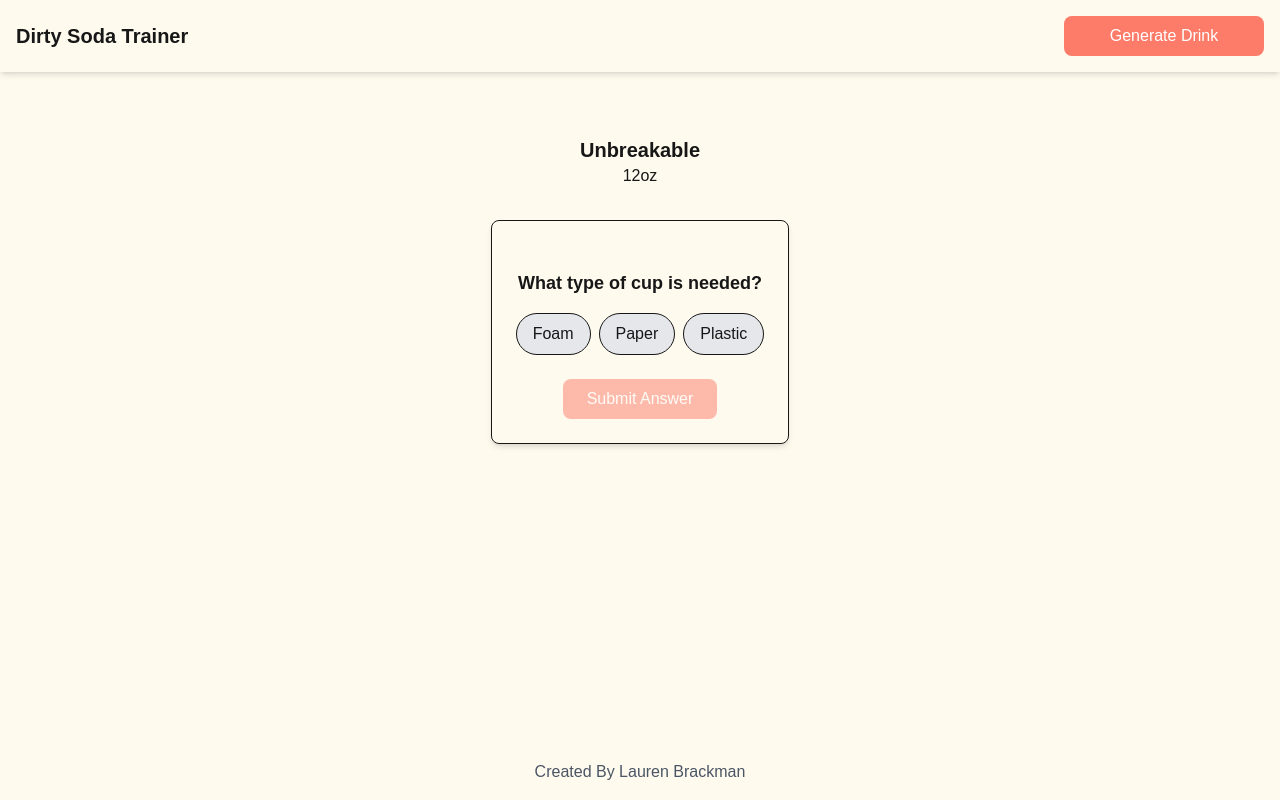
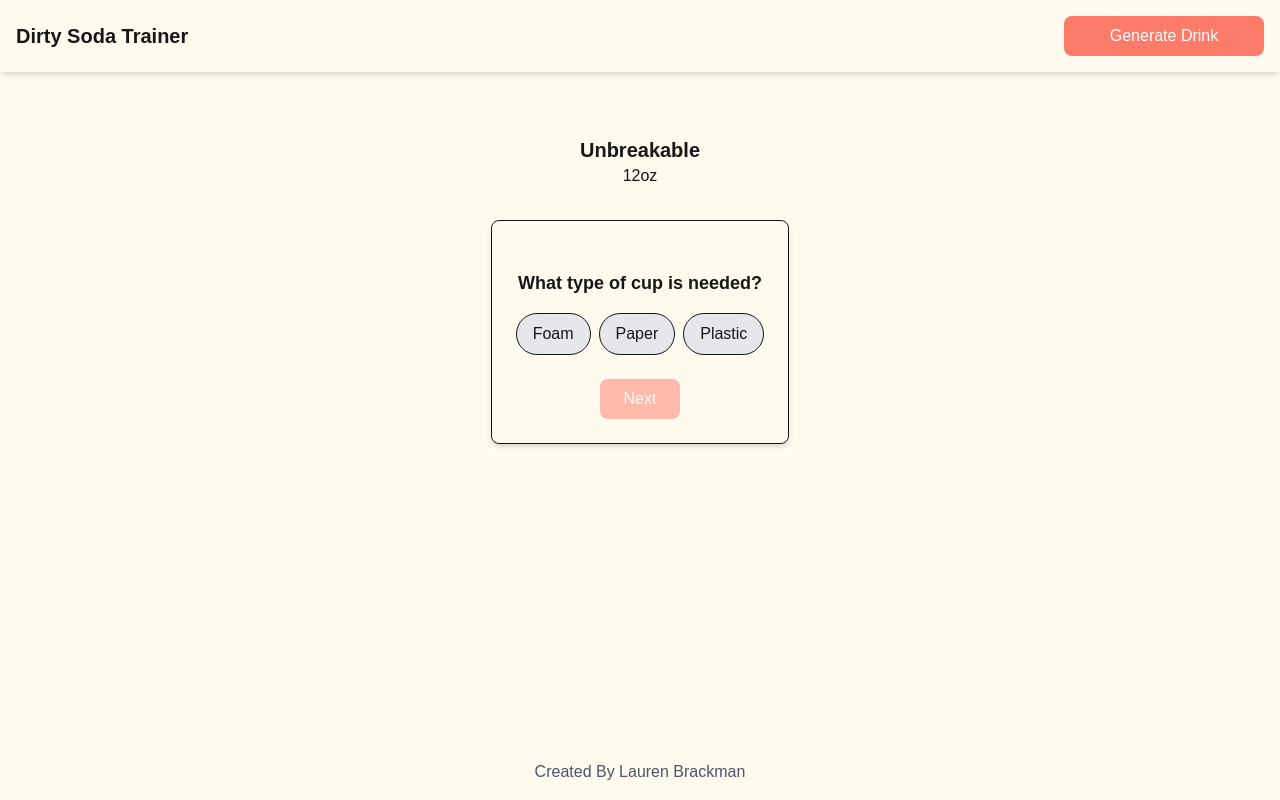
Before and after one commit to laurenbrackman/swig-trainer-2, a Next.js app: page / in a window 1280 px wide. Both pictures are taken after a click on the button "Generate Drink". Built offline with nearby package versions, Linux system fonts and the light colour scheme.

Commit message:
Display final score

```diff
--- a/components/pollCard.tsx
+++ b/components/pollCard.tsx
@@ -7,59 +7,129 @@ type PollCardProps = {
   drink: Drink;
 };
 
+type Question = {
+  id: number;
+  questionText: string;
+  options: string[];
+  correctAnswer: string;
+  field: string; // ex: "cup", "cream", "syrup1", "syrup2", etc.
+};
+
+function generateQuestions(drink: Drink): Question[] {
+    return [
+      {
+        id: 0,
+        questionText: "What type of cup is needed?",
+        options: ["Foam", "Paper", "Plastic"],
+        correctAnswer: drink.getCupType(),
+        field: "cup",
+      },
+      {
+        id: 1,
+        questionText: "How many pumps of cream?",
+        options: ["1", "2", "3", "4", "5"],
+        correctAnswer: drink.getCreamRatio(drink.size!).toString(),
+        field: "cream",
+      },
+      // More questions: syrup1 amount, syrup2 amount, puree amount, etc.
+    ];
+  }
+
+
 export default function PollCard({ drink }: PollCardProps) {
-  const [selectedType, setSelectedType] = useState<string>("");
+  const [currentQuestionIndex, setCurrentQuestionIndex] = useState(0);
+  const [userAnswers, setUserAnswers] = useState<Record<number, string>>({});
   const [submitted, setSubmitted] = useState(false);
-  const [isCorrect, setIsCorrect] = useState<boolean | null>(null);
-  const cupOptions = ["Foam", "Paper", "Plastic"];
 
-  useEffect(() => {
-    setSelectedType("");
-    setSubmitted(false);
-    setIsCorrect(null);
-  }, [drink]);
+  const questions: Question[] = generateQuestions(drink);
+
+  function handleAnswer(option: string) {
+    setUserAnswers((prev) => ({
+      ...prev,
+      [currentQuestionIndex]: option,
+    }));
+  }
+
+  function handleNext() {
+    setCurrentQuestionIndex((prev) => prev + 1);
+  }
 
   function handleSubmit() {
     setSubmitted(true);
-    setIsCorrect(selectedType === drink.getCupType());
   }
+
+  useEffect(() => {
+    setCurrentQuestionIndex(0);
+    setUserAnswers({});
+    setSubmitted(false);
+  }, [drink]);
+
+  const currentQuestion = questions[currentQuestionIndex];
+  const score = questions.reduce((acc, q, index) => {
+    return userAnswers[index] === q.correctAnswer ? acc + 1 : acc;
+  }, 0);
 
   return (
     <div className="border rounded-lg p-6 shadow-md mt-4 text-center">
       {!submitted ? (
         <>
-          <h3 className="mt-6 text-lg font-semibold">What type of cup is needed?</h3>
+          <h3 className="mt-6 text-lg font-semibold">{currentQuestion.questionText}</h3>
           <div className="flex flex-wrap justify-center gap-2 mt-4">
-            {cupOptions.map((type) => (
+            {currentQuestion.options.map((option) => (
               <button
-                key={type}
+                key={option}
                 className={`px-4 py-2 rounded-full border ${
-                  selectedType === type ? "bg-primaryRed text-white" : "bg-gray-200"
+                  userAnswers[currentQuestionIndex] === option ? "bg-primaryRed text-white" : "bg-gray-200"
                 }`}
-                onClick={() => setSelectedType(type)}
+                onClick={() => handleAnswer(option)}
               >
-                {type}
+                {option}
               </button>
             ))}
           </div>
 
+          {currentQuestionIndex < questions.length - 1 ? (
+            <button
+              className="mt-6 px-6 py-2 bg-primaryRed text-white rounded-lg hover:brightness-90 transition disabled:opacity-50"
+              onClick={handleNext}
+              disabled={!userAnswers[currentQuestionIndex]}
+            >
+              Next
+            </button>
+          ) : (
             <button
               className="mt-6 px-6 py-2 bg-primaryRed text-white rounded-lg hover:brightness-90 transition disabled:opacity-50"
               onClick={handleSubmit}
-            disabled={!selectedType}
+              disabled={!userAnswers[currentQuestionIndex]}
             >
-            Submit Answer
+              Submit
             </button>
+          )}
         </>
       ) : (
         <div className="mt-6">
-          {isCorrect ? (
-            <p className="text-green-600 font-semibold text-xl">Correct! 🎉</p>
-          ) : (
-            <p className="text-red-600 font-semibold text-xl">
-              Incorrect. The correct answer was <strong>{drink.getCupType()}</strong>.
+          <h3 className="text-xl font-bold mb-4">Results</h3>
+          <p className="text-2xl mb-6">
+            You got {score} out of {questions.length} correct!
         </p>
+          {questions.map((q, index) => (
+            <div key={q.id} className="mb-4">
+              <p className="font-semibold">{q.questionText}</p>
+              <p>
+                Your answer:{" "}
+                <span
+                  className={
+                    userAnswers[index] === q.correctAnswer ? "text-green-600" : "text-red-600"
+                  }
+                >
+                  {userAnswers[index]}
+                </span>
+              </p>
+              {userAnswers[index] !== q.correctAnswer && (
+                <p className="text-sm text-gray-600">Correct answer: {q.correctAnswer}</p>
               )}
+            </div>
+          ))}
         </div>
       )}
     </div>
--- a/utils/drinks.ts
+++ b/utils/drinks.ts
@@ -69,7 +69,7 @@ export class Drink {
     }
   }
 
-  private getCreamRatio(size: number): number {
+  getCreamRatio(size: number): number {
     const firstDigit = Number(size.toString()[0]); // get first digit of size
     if (this.ingredients.cream.length === 0) {
       return 0;
```
Lines whose indentation alone changed are shown as unchanged.
